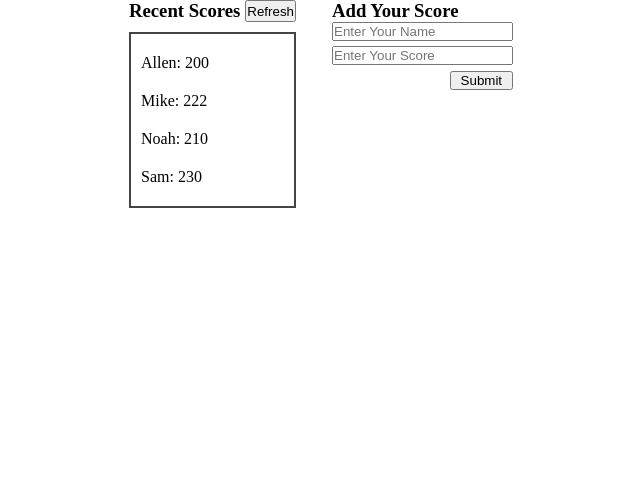
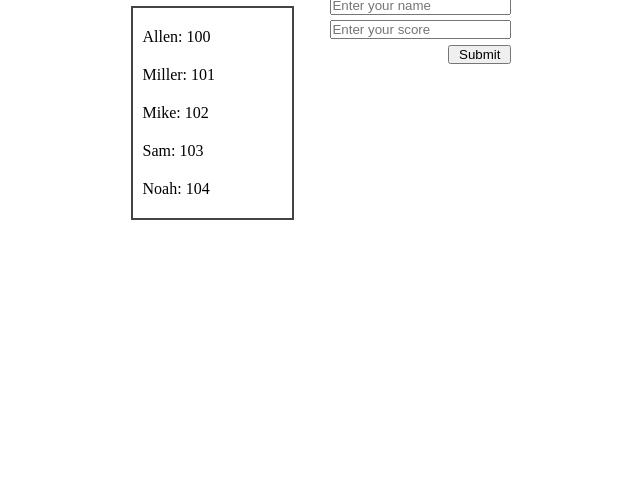
Before and after one commit to AbuTalha3/Leaderboard-Exercise, a website built with webpack: page src/index.html in a window 1280 px wide. Shown: the part 322-800 px from the top of the page, without its empty margins (319-959 px from the left). Built offline with nearby package versions, Linux system fonts and the light colour scheme.

Commit message:
Amended html file

```diff
--- a/src/index.html
+++ b/src/index.html
@@ -3,34 +3,35 @@
 <head>
   <meta charset="UTF-8">
   <meta name="viewport" content="width=device-width, initial-scale=1.0">
-  <title>Leaderboard</title>
+  <title>Document</title>
+  <script src="index.js" defer></script>
 </head>
 <body>
-    <h1 class="main-heading">Leaderboard</h1>
+  <h1>Leaderboard</h1>
   <div class="container">
     <div class="score-list-area">
       <div class="recent-scores">
-        <h3>Recent Scores</h3>
+        <h3>Recent scores</h3>
         <button class="refresh-button">Refresh</button>
         </div>
       <div class="scores">
         <ul>
-          <li>Allen: 200</li>
-          <li>Mike: 222</li>
-          <li>Noah: 210</li>
-          <li>Sam: 230</li>
+          <li>Allen: 100</li>
+          <li>Miller: 101</li>
+          <li>Mike: 102</li>
+          <li>Sam: 103</li>
+          <li>Noah: 104</li>
         </ul>
     </div>
     </div>
     <div class="score-area">
-      <h3>Add Your Score</h3>
-      <form action="" class="form-area">
-      <input type="text" placeholder="Enter Your Name">
-      <input type="text" placeholder="Enter Your Score">
+      <h3>Add your score</h3>
+      <form class="form-area">
+        <input type="text" placeholder="Enter your name">
+        <input type="text" placeholder="Enter your score">
         <button class="submit-button">Submit</button>
       </form>
     </div>
 </div>
-</head>
 </body>
 </html>
```
Lines whose indentation alone changed are shown as unchanged.
